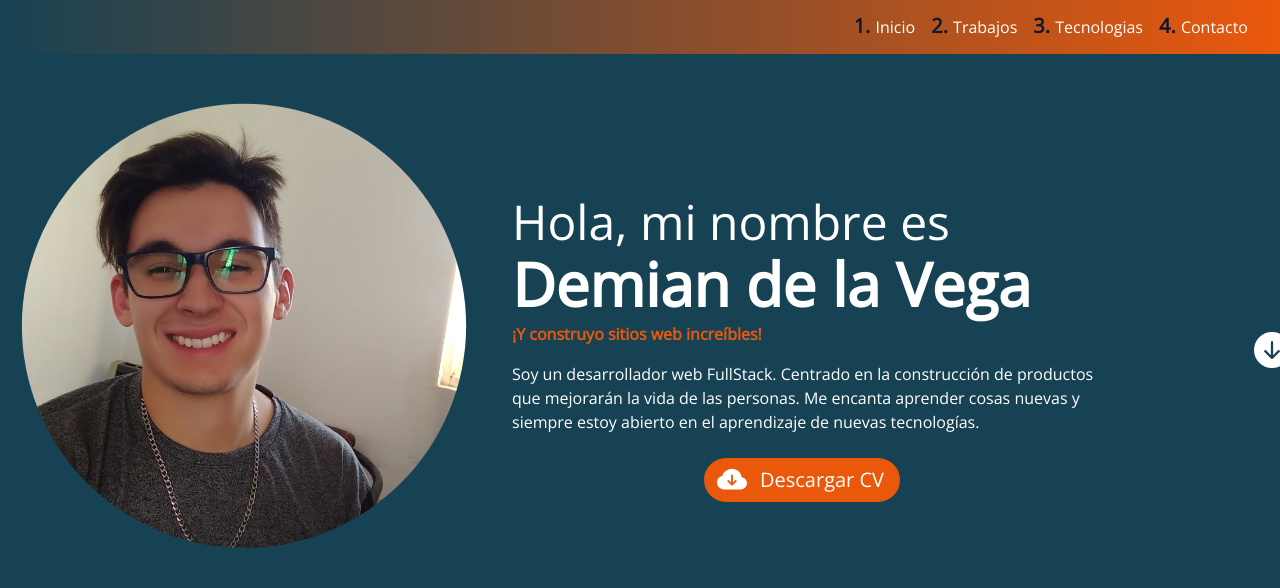
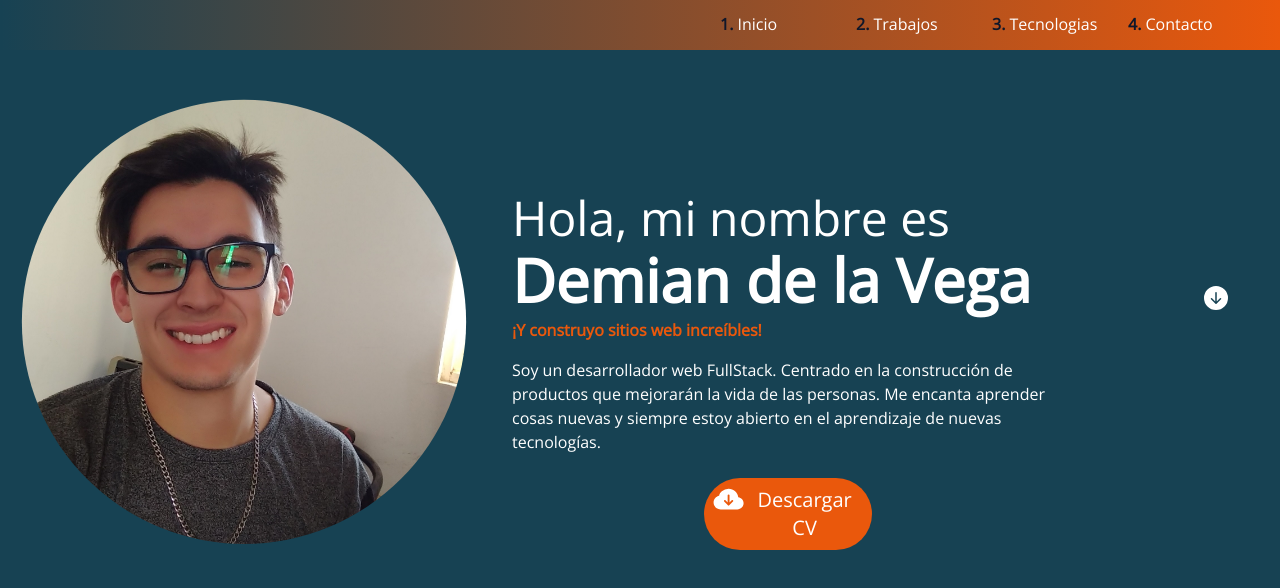
Before and after one commit to DemIGoD45/MyPortfolio, a React (Create React App) app: page / in a window 1280 px wide. Shown: the top 588 px of the page. Built offline with nearby package versions, Linux system fonts and the light colour scheme.

Commit message:
Mejoras en Nav y Home

```diff
--- a/public/index.html
+++ b/public/index.html
@@ -2,13 +2,10 @@
 <html lang="en">
   <head>
     <meta charset="utf-8" />
-    <link rel="icon" href="%PUBLIC_URL%/favicon.ico" />
+    <link rel="icon" href="dev.ico" />
     <meta name="viewport" content="width=device-width, initial-scale=1" />
     <meta name="theme-color" content="#000000" />
-    <meta
-      name="description"
-      content="Web site created using create-react-app"
-    />
+
     <link rel="apple-touch-icon" href="%PUBLIC_URL%/logo192.png" />
     <!--
       manifest.json provides metadata used when your web app is installed on a
@@ -24,7 +21,7 @@
       work correctly both with client-side routing and a non-root public URL.
       Learn how to configure a non-root public URL by running `npm run build`.
     -->
-    <title>React App</title>
+    <title>Portfolio | Demian </title>
   </head>
   <body>
     <noscript>You need to enable JavaScript to run this app.</noscript>
--- a/src/App.js
+++ b/src/App.js
@@ -5,7 +5,7 @@ import Nav from './Components/Nav/Nav'
 
 function App() {
   return (
-    <div className='flex flex-col'>
+    <div className='flex flex-col' pages={4}>
       <Nav/>
       <Home/>
     </div>
--- a/src/Components/ButtonNext/Next.jsx
+++ b/src/Components/ButtonNext/Next.jsx
@@ -1,11 +1,16 @@
 import { motion } from "framer-motion"
 import {BsFillArrowDownCircleFill} from 'react-icons/bs'
-const Next = () =>{
+
+const Next = ({style, next}) =>{
 
     return (
-        <motion.button className="scale-150">
+        <motion.div
+            animate={{y:[0 ,50, 0]}}
+            whileHover={{ scale: 1.5 }}
+            whileTap={{ scale: 1.3 }}
+            className={style} onClick={next} >
             <BsFillArrowDownCircleFill className="scale-150"/>
-        </motion.button>
+        </motion.div>
     )
 }
 export default Next
--- a/src/Components/Home/Home.jsx
+++ b/src/Components/Home/Home.jsx
@@ -3,6 +3,7 @@ import './Home.css'
 import { motion } from "framer-motion"
 import {BsFillCloudArrowDownFill} from 'react-icons/bs'
 import Next from '../ButtonNext/Next'
+import { Link } from "react-scroll";
 const Home = () => {
     const variants = {
         visible: { opacity: 1 },
@@ -29,7 +30,9 @@ const Home = () => {
                         <p>Descargar CV</p>
                 </motion.button>
             </div>
-            <Next/>
+            <Link>
+                <Next style={"mr-14 h-8 mt-60 cursor-pointer"}/>
+            </Link>
         </div>
     )
 }
--- a/src/Components/Nav/Nav.jsx
+++ b/src/Components/Nav/Nav.jsx
@@ -45,13 +45,13 @@ const headerItems = [
 const Nav = () => {
   return (
     <motion.ul
-      className="flex flex-row-reverse gap-4 py-3 pr-8 list-none bg-bgblue bg-gradient-to-l from-orange-600"
+      className="flex flex-row-reverse gap-2 py-3 pr-8 list-none bg-bgblue bg-gradient-to-l from-orange-600"
       variants={variants}
     >
       {headerItems.map((item, i) => (
         <li
           key={i}
-          className="border-b-2 border-transparent cursor-pointer hover:border-slate-900 "
+          className="border-b-2 border-transparent w-32 pl-2 cursor-pointer hover:border-slate-900 hover:bg-gradient-to-t from-slate-500"
         >
           <Link
             activeClass="active"
@@ -62,7 +62,7 @@ const Nav = () => {
             duration={500}
             href={item.href}
           >
-            <span className="text-slate-900 font-semibold text-xl">{headerItems.length - i}. </span>
+            <span className="text-slate-900 font-semibold">{headerItems.length - i}. </span>
             {item.name}
           </Link>
         </li>
```
Also changed, not shown: 2 other files (tests, documents, lock files or other folders).
